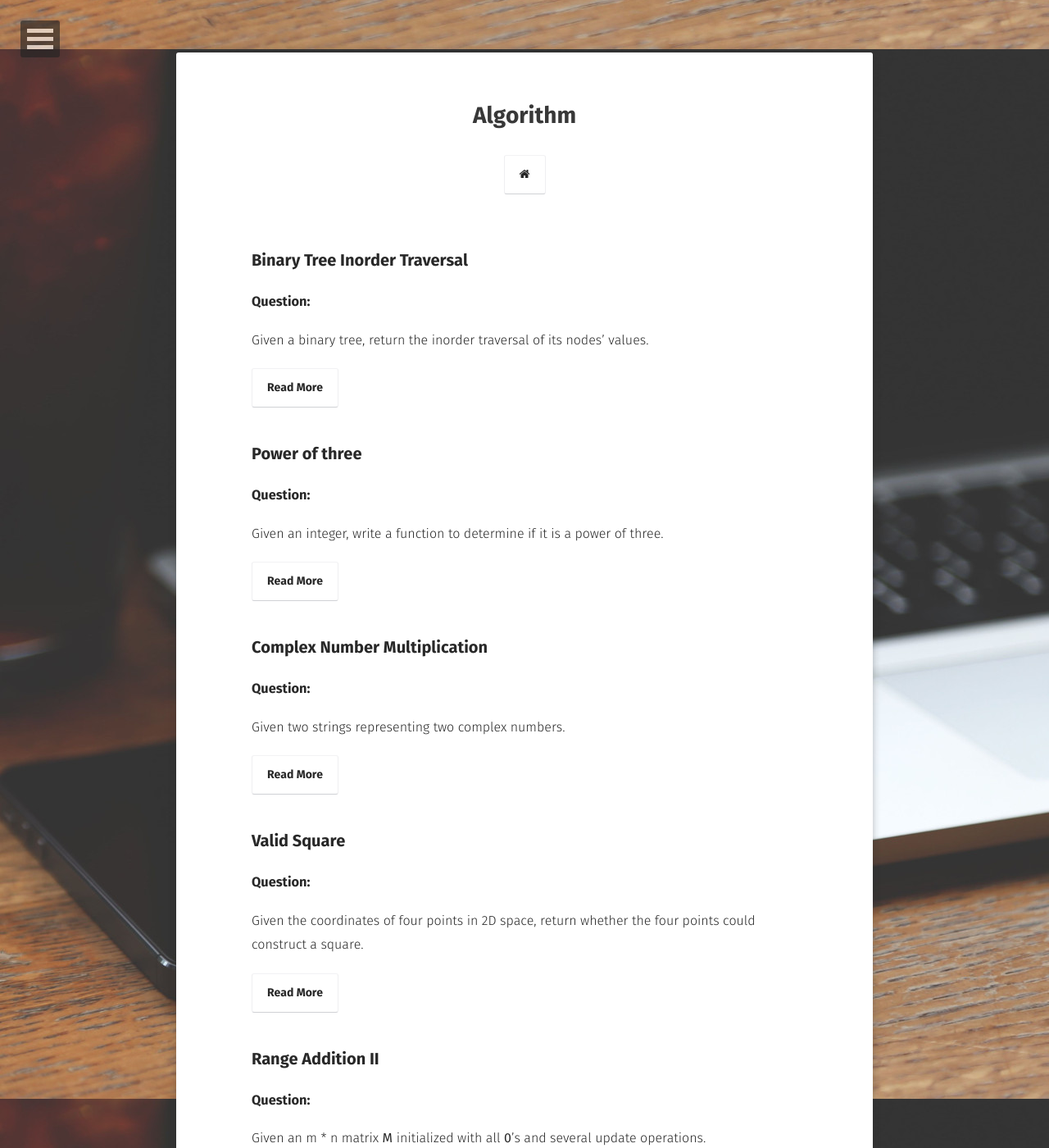
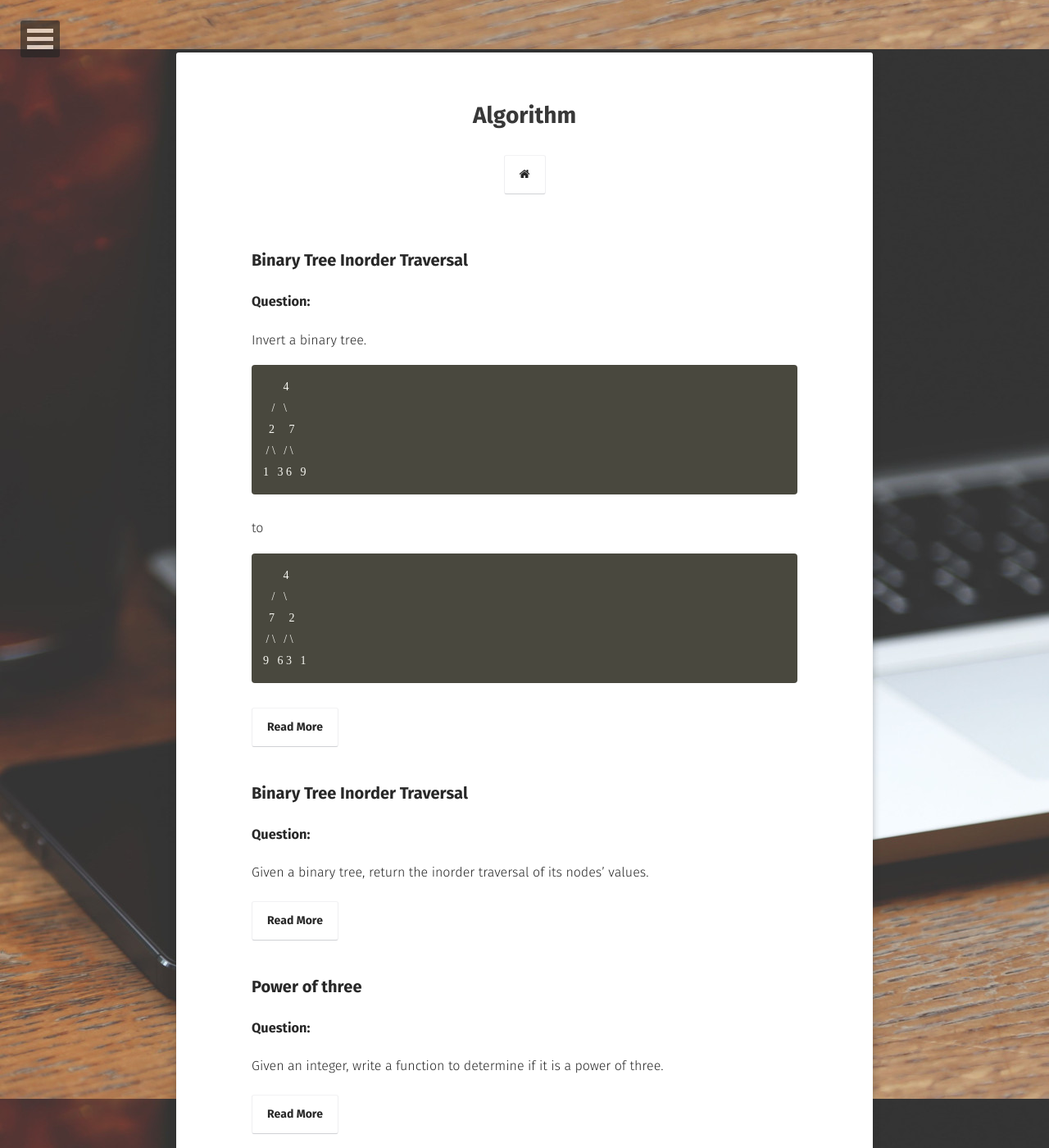
Before and after one commit to TokenJan/TokenJan.github.io, a Jekyll site: the page built from algorithm/index.md, in a window 1280 px wide and 1400 px high. Shown: the whole window at 82% size. Built offline with Jekyll 4.4.1, drawn with Linux system fonts in a browser that asks for light colours; some web fonts are replaced.

Commit message:
add new post reverse binary tree

````diff
--- /dev/null
+++ b/_posts/algorithm/2017-07-05-Inverse_Binary-Tree.md
@@ -0,0 +1,59 @@
+---
+layout: post
+title:  "Binary Tree Inorder Traversal"
+date:   2017-07-05
+feature: https://mir-s3-cdn-cf.behance.net/project_modules/max_1200/15fde053396079.5932e355d49b6.jpg
+categories: algorithm
+tag:
+- leetcode
+- binary tree
+- easy
+---
+### Question:
+Invert a binary tree.
+```
+     4
+   /   \
+  2     7
+ / \   / \
+1   3 6   9
+```
+to
+```
+     4
+   /   \
+  7     2
+ / \   / \
+9   6 3   1
+```
+
+>Google: 90% of our engineers use the software you wrote (Homebrew), but you can’t invert a binary tree on a whiteboard so fuck off.
+
+### Solution:
+__recursion version:__
+```python
+def invertTree(self, root):
+    """
+    :type root: TreeNode
+    :rtype: TreeNode
+    """
+    if root:
+        root.left, root.right =  self.invertTree(root.right),  self.invertTree(root.left)
+        return root
+```
+
+__iterative version:__ stack is used
+```python
+def invertTree(self, root):
+    """
+    :type root: TreeNode
+    :rtype: TreeNode
+    """
+    stack = [root]
+    while stack:
+        node = stack.pop()
+        if node:
+            node.left, node.right = node.right, node.left
+            stack += node.left, node.right
+    return root
+```
````
Also changed, not shown: _posts/algorithm/2017-07-03-Binary-Tree-Inorder-Traversal.md (+1 -1 lines).
